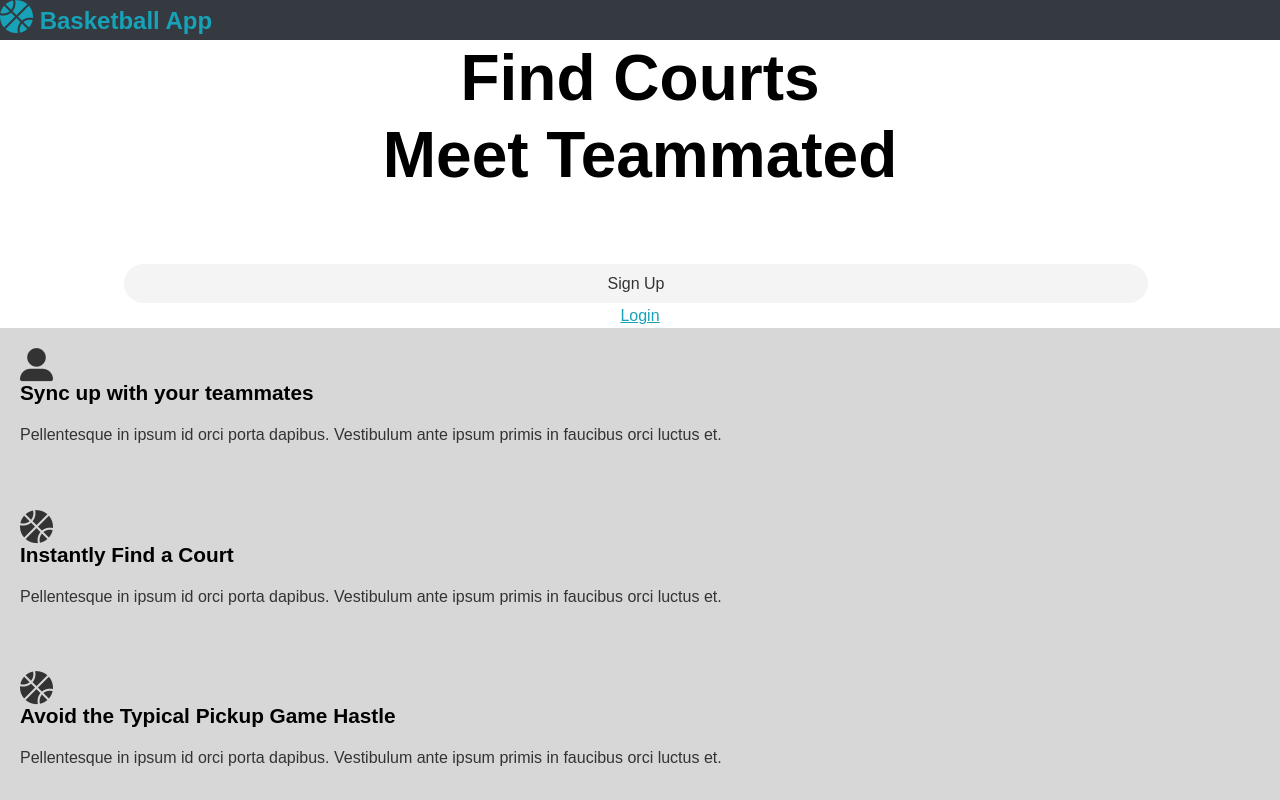
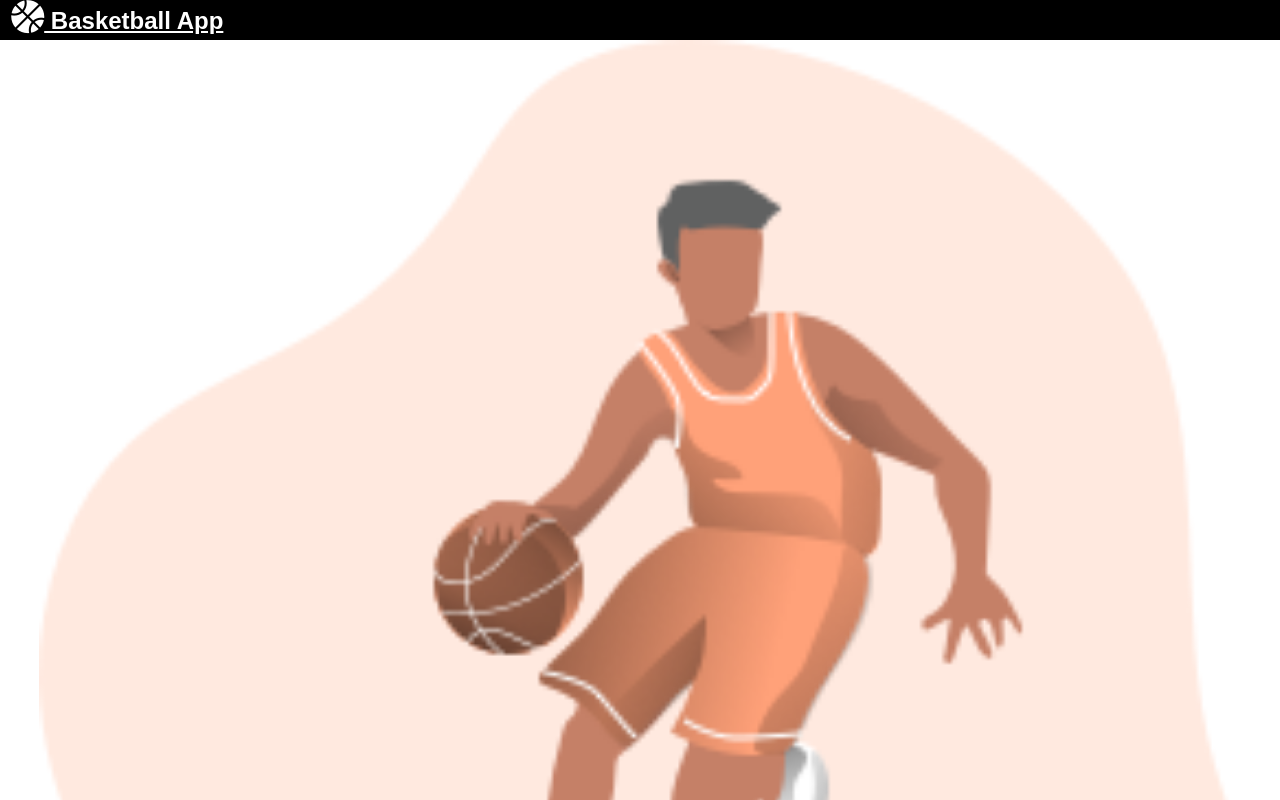
Before and after one commit to nanetteCodes/basketballApp, a React (Create React App) app in the folder client/: page / in a window 1280 px wide. Shown: the top 800 px of the page. Built offline with nearby package versions, Linux system fonts and the light colour scheme; the HTML template or start-up script is replaced by a standard one.

Commit message:
cleanup css, landing 1 styles

```diff
--- a/client/src/App.scss
+++ b/client/src/App.scss
@@ -1,12 +1,6 @@
+@import './utils/variables';
+
 /* Global Styles */
-:root {
-  --primary-color: #17a2b8;
-  --dark-color: #343a40;
-  --light-color: #f4f4f4;
-  --danger-color: #dc3545;
-  --success-color: #28a745;
-}
-
 * {
   box-sizing: border-box;
   margin: 0;
@@ -14,11 +8,11 @@
 }
 
 body {
-  font-family: 'Raleway', sans-serif;
+  font-family: $main-font;
   font-size: 1rem;
   line-height: 1.6;
-  background-color: #fff;
-  color: #333;
+  background-color: $background-color;
+  color: $text-color-primary;
 }
 
 html,
@@ -27,17 +21,16 @@ body {
   height: 100%;
 }
 
-a {
-  color: var(--primary-color);
-  text-decoration: none;
-}
-
 ul {
   list-style: none;
 }
 
 img {
   width: 100%;
+}
+
+a {
+  color: $text-color-primary;
 }
 
 /* Utilities */
@@ -50,107 +43,22 @@ img {
   margin-bottom: 3rem;
 }
 
-/* Text Styles*/
-.x-large {
-  font-size: 4rem;
-  line-height: 1.2;
-  margin-bottom: 1rem;
-  color: black;
-}
-
-.large {
-  font-size: 3rem;
-  line-height: 1.2;
-  margin-bottom: 1rem;
-}
-
-.medium {
-  font-size: 1.3rem;
-  line-height: 1.2;
-  margin-bottom: 1rem;
-}
-
-.lead {
-  font-size: 1.5rem;
-  margin-bottom: 1rem;
-}
-
-.text-center {
-  text-align: center;
-}
-
-.text-primary {
-  color: var(--primary-color);
-}
-
-.text-dark {
-  color: var(--dark-color);
-}
-
-/* Padding */
-.p {
-  padding: 0.5rem;
-}
-.p-1 {
-  padding: 1rem;
-}
-.p-2 {
-  padding: 2rem;
-}
-.p-3 {
-  padding: 3rem;
-}
-.py {
-  padding: 0.5rem 0;
-}
-.py-1 {
-  padding: 1rem 0;
-}
-.py-2 {
-  padding: 2rem 0;
-}
-.py-3 {
-  padding: 3rem 0;
-}
-
-/* Margin */
-.m {
-  margin: 0.5rem;
-}
-.m-1 {
-  margin: 1rem;
-}
-.m-2 {
-  margin: 2rem;
-}
-.m-3 {
-  margin: 3rem;
-}
-.my {
-  margin: 0.5rem 0;
-}
-.my-1 {
-  margin: 1rem 0;
-}
-.my-2 {
-  margin: 2rem 0;
-}
-.my-3 {
-  margin: 3rem 0;
-}
-
 .btn {
   display: inline-block;
-  background: var(--light-color);
-  color: #333;
-  padding: 0.4rem 1.3rem;
-  font-size: 1rem;
+  font-size: 16px;
   border: none;
   border-radius: 30px;
   cursor: pointer;
-  margin-right: 0.5rem;
   transition: opacity 0.2s ease-in;
   outline: none;
+  text-align: center;
+  text-decoration: none;
+}
+
+.link {
+  font-size: 14px;
+  font-weight: bold;
+  line-height: 20px;
 }
 
 .badge {
--- a/client/src/components/layouts/Footer.scss
+++ b/client/src/components/layouts/Footer.scss
@@ -1,3 +1,5 @@
+@import '../../utils/_variables.scss';
+
 .footer {
   height: 100%;
   width: 100%;
--- a/client/src/components/layouts/Landing.jsx
+++ b/client/src/components/layouts/Landing.jsx
@@ -2,6 +2,8 @@ import React from 'react';
 import { Link, Redirect } from 'react-router-dom';
 import { connect } from 'react-redux';
 import PropTypes from 'prop-types';
+
+import baller from '../../img/baller.png';
 
 import './Landing.scss';
 
@@ -13,17 +15,20 @@ const Landing = ({ isAuthenticated }) => {
   return (
     <section className='landing'>
       <div className='landing-1'>
-        <h1 className='x-large'>
-          Find Courts <br /> Meet Teammated
+        <div className='landing-1_img'>
+          <img src={baller} alt='baller' />
+        </div>
+        <h1 className='landing-1_title'>
+          Find Courts <br /> Meet Teammates
         </h1>
-        <p className='lead'>
+        <p className='landing-1_p'>
           The basketball app is your resource to find high qualtiy and safe
           pickup games in your area.
         </p>
-        <Link to='/register' className='btn btn-landing'>
+        <Link to='/register' className='btn landing-1_btn-signup'>
           Sign Up
         </Link>
-        <Link to='/login' className='login-link'>
+        <Link to='/login' className='link landing-1_link-login'>
           Login
         </Link>
       </div>
--- a/client/src/components/layouts/Landing.scss
+++ b/client/src/components/layouts/Landing.scss
@@ -1,27 +1,52 @@
+@import '../../utils/_variables.scss';
+
 .landing {
   position: relative;
   /* background: url('./img/showcase.jpg') no-repeat center center/cover; */
 }
 
 .landing-1 {
-  color: #fff;
-  height: 100%;
-  width: 80%;
-  margin: auto;
-  display: flex;
-  flex-direction: column;
-  align-items: center;
-  justify-content: center;
+  padding: 0 15px 58px;
   text-align: center;
-}
 
-.login-link {
-  display: block;
-  text-decoration: underline;
-}
+  &_img {
+    width: 100%;
+    padding: 0 24px 40px;
+  }
 
-.btn-landing {
-  width: 100%;
+  &_title {
+    font-size: 32px;
+    font-weight: bold;
+    letter-spacing: -0.4px;
+    line-height: 38px;
+    margin-bottom: 19px;
+  }
+
+  &_p {
+    font-size: 16px;
+    font-weight: 300;
+    letter-spacing: 0.1px;
+    line-height: 24px;
+  }
+
+  &_title,
+  &_p {
+    text-align: left;
+  }
+
+  &_btn-signup {
+    height: 48px;
+    width: 100%;
+    box-shadow: 0 4px 8px 0 rgba(0, 0, 0, 0.18);
+    background-color: $purple;
+    padding: 11px;
+    margin: 80px 0 21px;
+    color: #fff;
+  }
+
+  &_link-login {
+    margin-top: 21px;
+  }
 }
 
 .landing-2 {
@@ -49,8 +74,8 @@
 }
 
 .landing-title {
-  font-size: 2 rem;
   color: black;
+  margin-top: 1rem;
 }
 
 .landing-p {
--- a/client/src/components/layouts/Navbar.jsx
+++ b/client/src/components/layouts/Navbar.jsx
@@ -4,28 +4,26 @@ import { connect } from 'react-redux';
 import PropTypes from 'prop-types';
 import { logout } from '../../actions/auth';
 
+import './Navbar.scss';
+
 const Navbar = ({ auth: { isAuthenticated, loading }, logout }) => {
   const authLinks = (
     <ul>
       <li>
-        <Link to="/profiles">
-          Developers
-        </Link>
+        <Link to='/profiles'>Developers</Link>
       </li>
       <li>
-        <Link to="/posts">
-          Posts
-        </Link>
+        <Link to='/posts'>Posts</Link>
       </li>
       <li>
-        <Link to="/dashboard">
-          <i className="fas fa-sign-out-alt"></i>{' '}
+        <Link to='/dashboard'>
+          <i className='fas fa-sign-out-alt'></i>{' '}
           <span className='hide-sm'>Dashboard</span>
         </Link>
       </li>
       <li>
-        <a onClick={logout} href="#!">
-          <i className="fas fa-sign-out-alt"></i>{' '}
+        <a onClick={logout} href='#!'>
+          <i className='fas fa-sign-out-alt'></i>{' '}
           <span className='hide-sm'>Logout</span>
         </a>
       </li>
@@ -33,27 +31,35 @@ const Navbar = ({ auth: { isAuthenticated, loading }, logout }) => {
   );
   const guestLinks = (
     <ul>
-      <li><Link to="/profiles">Players</Link></li>
-      <li><Link to="/register">Register</Link></li>
-      <li><Link to="/login">Login</Link></li>
+      <li>
+        <Link to='/profiles'>Players</Link>
+      </li>
+      <li>
+        <Link to='/register'>Register</Link>
+      </li>
+      <li>
+        <Link to='/login'>Login</Link>
+      </li>
     </ul>
   );
   return (
-    <nav className="navbar bg-dark">
+    <nav className='navbar'>
       <h1>
-        <Link to="/"><i className="fas fa-basketball-ball"></i> Basketball App</Link>
+        <Link to='/'>
+          <i className='fas fa-basketball-ball'></i> Basketball App
+        </Link>
       </h1>
-      {!loading && (<>{isAuthenticated ? authLinks : guestLinks}</>)}
+      {!loading && <>{isAuthenticated ? authLinks : guestLinks}</>}
     </nav>
-  )
-}
+  );
+};
 
 Navbar.propTypes = {
   logout: PropTypes.func.isRequired,
-  auth: PropTypes.object.isRequired
-}
+  auth: PropTypes.object.isRequired,
+};
 
 const mapStateToProps = state => ({
-  auth: state.auth
-})
+  auth: state.auth,
+});
 export default connect(mapStateToProps, { logout })(Navbar);
--- a/client/src/components/layouts/Navbar.scss
+++ b/client/src/components/layouts/Navbar.scss
@@ -1,14 +1,10 @@
+@import '../../utils/variables';
+
 .navbar {
-  display: flex;
-  justify-content: space-between;
-  align-items: center;
-  padding: 0.7rem 2rem;
-  position: fixed;
+  display: block;
   z-index: 1;
   width: 100%;
-  top: 0;
-  border-bottom: solid 1px var(--primary-color);
-  opacity: 0.9;
+  background-color: $nav-color;
 }
 
 .navbar ul {
--- /dev/null
+++ b/client/src/utils/_variables.scss
@@ -0,0 +1,20 @@
+/* Fonts */
+$main-font: 'Quattrocento Sans', sans-serif;
+$heading-font: 'Circular Std', sans-serif;
+
+/* Text Color */
+$text-color-primary: #3d3d3d;
+
+/* Primary Colors */
+$background-color: #fff;
+$purple: #aeacfd;
+
+$nav-color: black;
+
+/* breakpoints */
+$break-xs: 320px;
+$break-mobile: 480px;
+$break-tablet: 765px;
+$break-desktop: 976px;
+$break-desktop-l: 1070px;
+$break-xl: 2000px;
```
Also changed, not shown: client/src/img/baller.png (added), client/src/img/los_angeles.png (added).
